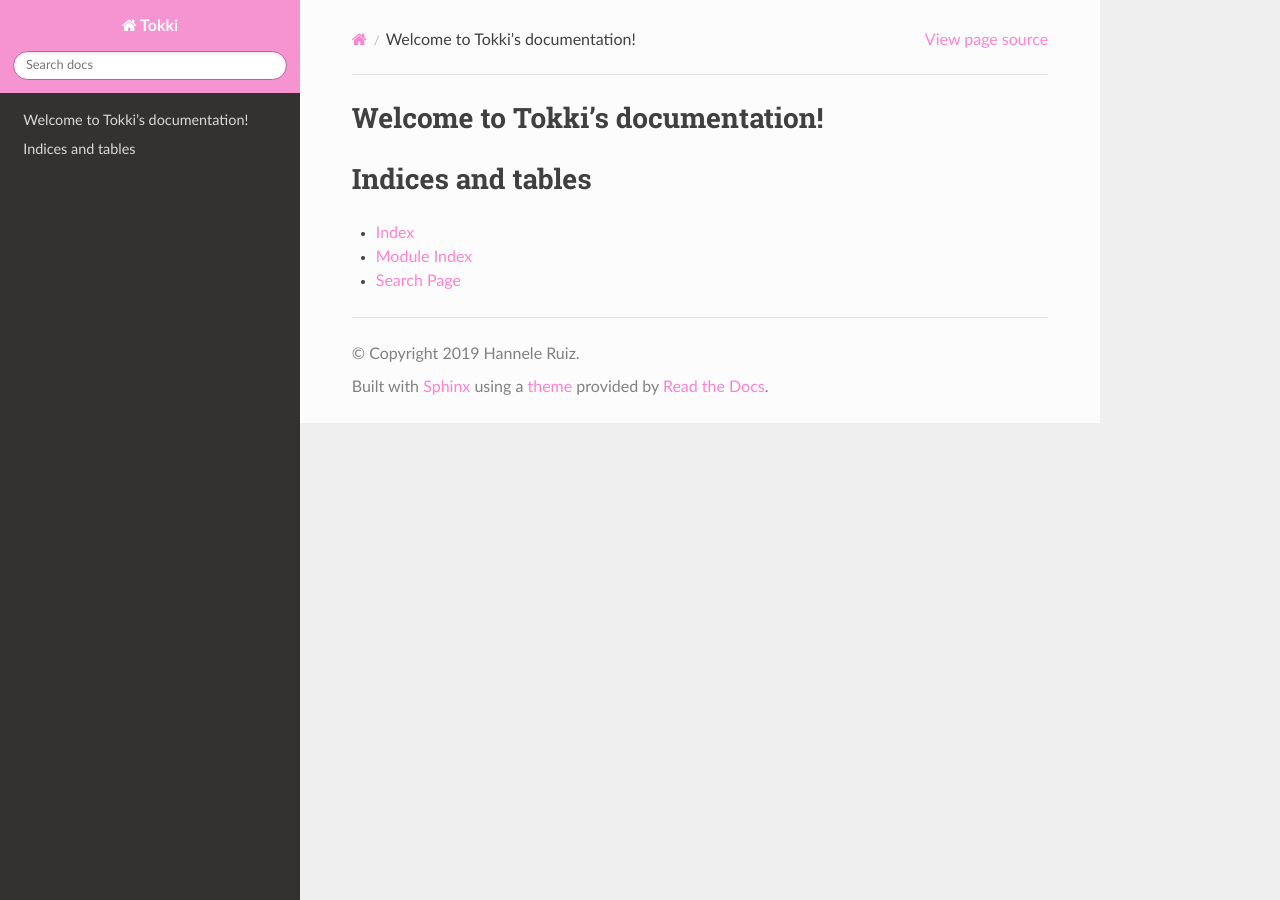
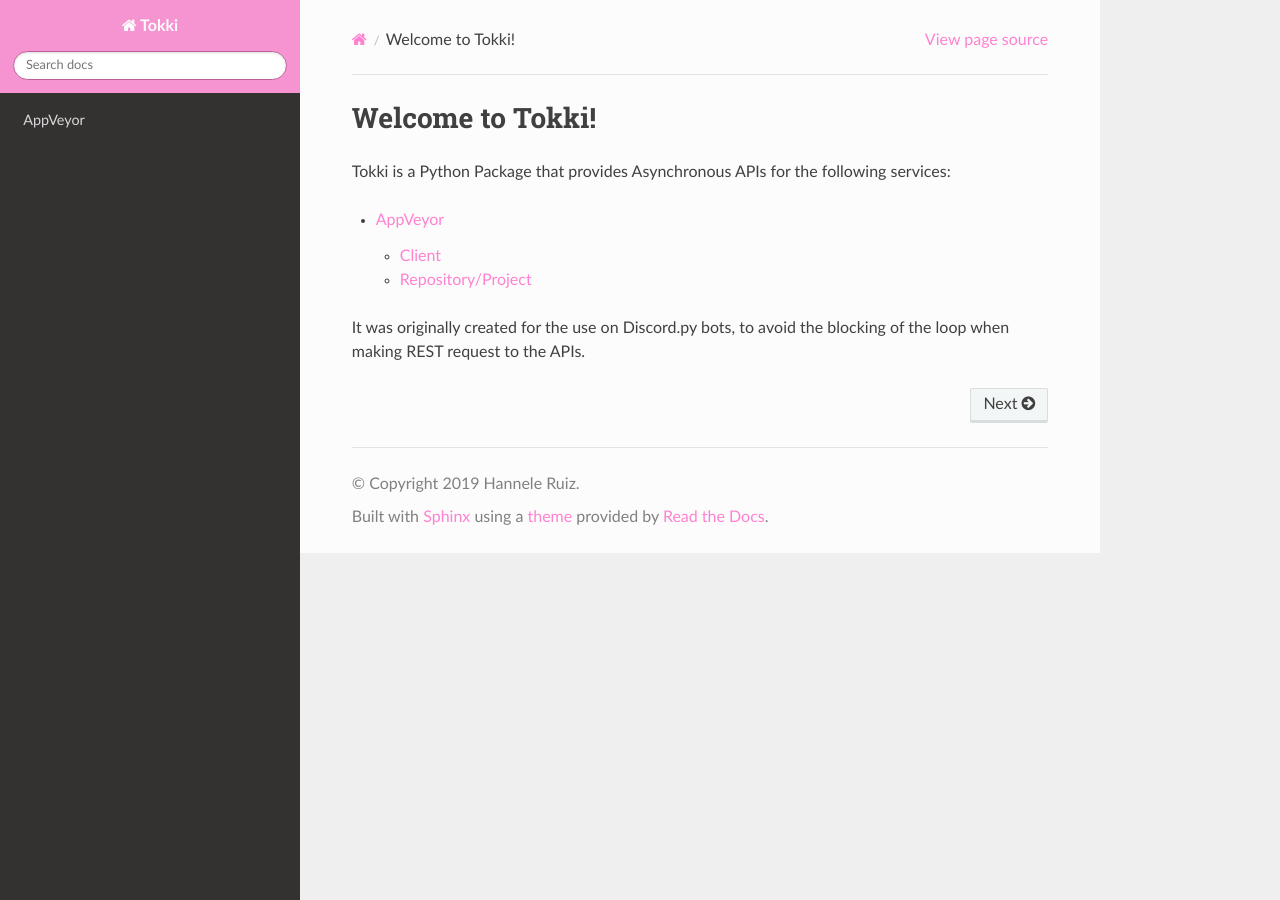
Before and after one commit to ChomusukeBot/Tokki, a Sphinx documentation site: the page built from docs/index.rst, in a window 1280 px wide. Built offline with Sphinx 7.4.7 and the Read the Docs theme 2.0.0, drawn with Linux system fonts in a browser that asks for light colours.

```diff
--- a/docs/index.rst
+++ b/docs/index.rst
@@ -1,20 +1,11 @@
-.. Tokki documentation master file, created by
-   sphinx-quickstart on Fri Jul 12 03:12:37 2019.
-   You can adapt this file completely to your liking, but it should at least
-   contain the root `toctree` directive.
+Welcome to Tokki!
+==================
 
-Welcome to Tokki's documentation!
-=================================
+Tokki is a Python Package that provides Asynchronous APIs for the following services:
 
 .. toctree::
-   :maxdepth: 2
-   :caption: Contents:
+    :maxdepth: 2
 
+    appveyor
 
-
-Indices and tables
-==================
-
-* :ref:`genindex`
-* :ref:`modindex`
-* :ref:`search`
+It was originally created for the use on Discord.py bots, to avoid the blocking of the loop when making REST request to the APIs.
```
